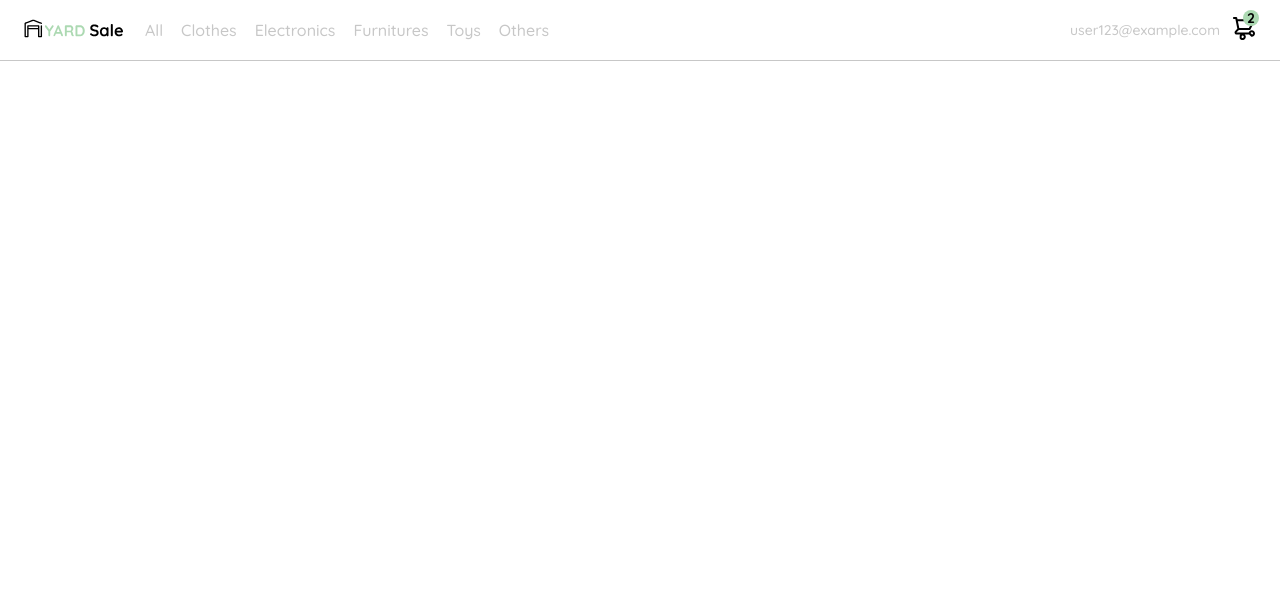
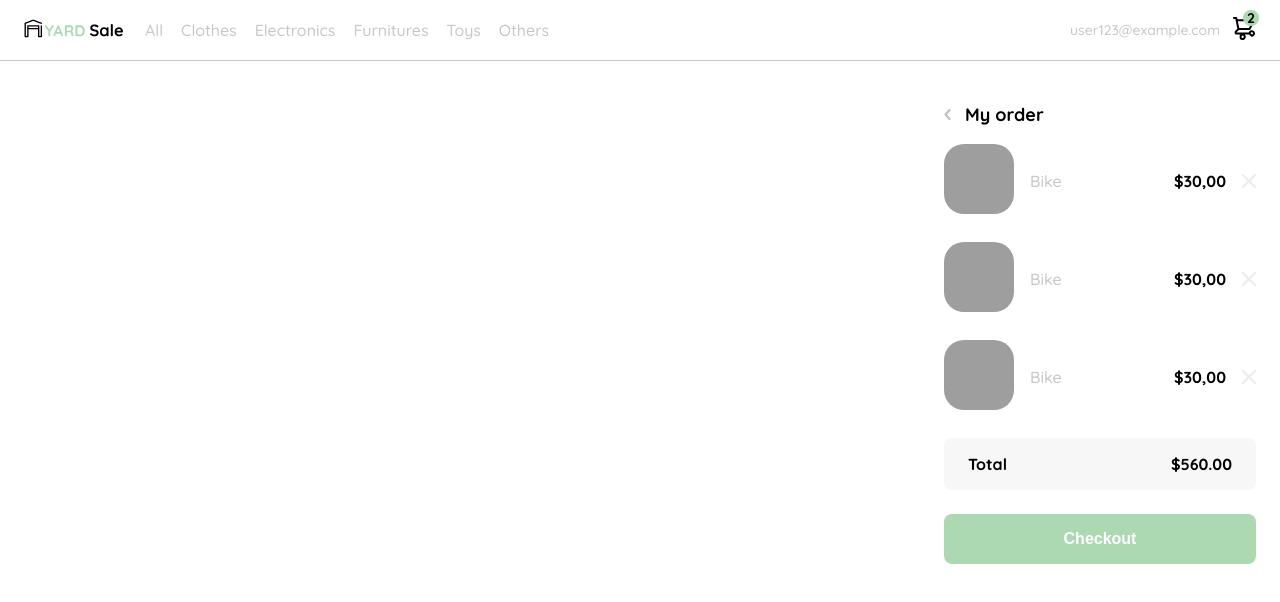
Before and after one commit to SantiagoV323/Yard-Sale, a plain HTML site: page index.html in a window 1280 px wide. Drawn offline with Linux system fonts and the light colour scheme; grey boxes are pictures that could not be loaded.

Commit message:
Integrado el bloque html de my-order al index.html

```diff
--- a/index.html
+++ b/index.html
@@ -111,6 +111,57 @@
 
         </div>
     </nav>
+
+    <aside class="product-detail">
+        <div class="title-container">
+            <img src="./icons/flechita.svg" alt="arrow">
+            <p class="title">My order</p>
+        </div>
+
+        <div class="my-order-content">
+            <div class="shopping-cart">
+                <figure>
+                    <img src="https://images.pexels.com/photos/276517/pexels-photo-276517.jpeg?auto=compress&cs=tinysrgb&dpr=2&h=650&w=940"
+                        alt="bike">
+                </figure>
+                <p>Bike</p>
+                <p>$30,00</p>
+                <img src="./icons/icon_close.png" alt="close">
+            </div>
+
+            <div class="shopping-cart">
+                <figure>
+                    <img src="https://images.pexels.com/photos/276517/pexels-photo-276517.jpeg?auto=compress&cs=tinysrgb&dpr=2&h=650&w=940"
+                        alt="bike">
+                </figure>
+                <p>Bike</p>
+                <p>$30,00</p>
+                <img src="./icons/icon_close.png" alt="close">
+            </div>
+
+            <div class="shopping-cart">
+                <figure>
+                    <img src="https://images.pexels.com/photos/276517/pexels-photo-276517.jpeg?auto=compress&cs=tinysrgb&dpr=2&h=650&w=940"
+                        alt="bike">
+                </figure>
+                <p>Bike</p>
+                <p>$30,00</p>
+                <img src="./icons/icon_close.png" alt="close">
+            </div>
+
+            <div class="order">
+                <p>
+                    <span>Total</span>
+                </p>
+                <p>$560.00</p>
+            </div>
+
+            <button class="primary-button">
+                Checkout
+            </button>
+        </div>
+        </div>
+    </aside>
     <script src="./main.js"></script>
 </body>
 </html>
```
